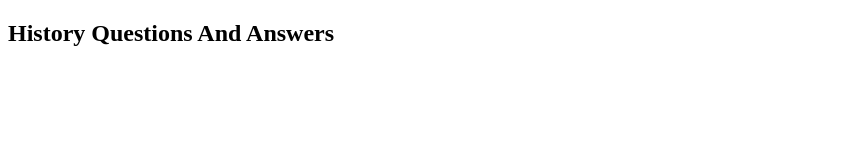
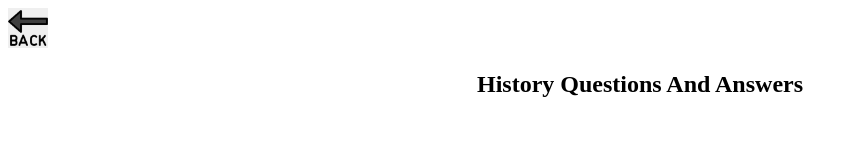
Before and after one commit to suvojit213/anjalicoachingcenter, a plain HTML site: page history.html in a window 1280 px wide. Shown: the whole page, without its empty margins (0-858 px from the left). Drawn offline with Linux system fonts and the light colour scheme.

Commit message:
Add files via upload

```diff
--- a/css/history.css
+++ b/css/history.css
@@ -1,6 +1,16 @@
-
-.mainheading{margin-left: 100px;
-padding-right: 100px;
-
-
+/* Center Main Heading */
+.mainheading {
+    text-align: center;
+    margin: 0 auto; /* Center horizontally */
+    padding: 20px; /* Add some padding for spacing */
 }
+.backbutton{
+    background-image: url("/images/back-arrow.png");
+    background-repeat: no-repeat;
+    background-position: center;
+    background-size: contain;
+    width: 40px;
+    height: 40px;
+    border: none;
+    cursor: pointer;
+  }
--- a/history.html
+++ b/history.html
@@ -4,8 +4,10 @@
     <meta charset="UTF-8">
     <meta name="viewport" content="width=device-width, initial-scale=1.0">
     <title>History Important Queations And Answers</title>
+    <link rel="stylesheet" href="/css/history.css">
 </head>
 <body>
+    <button class="backbutton" onclick="javascript:history.back()"></button>
     <h2 class="mainheading">History Questions And Answers</h1>
 </body>
 </html>
```
